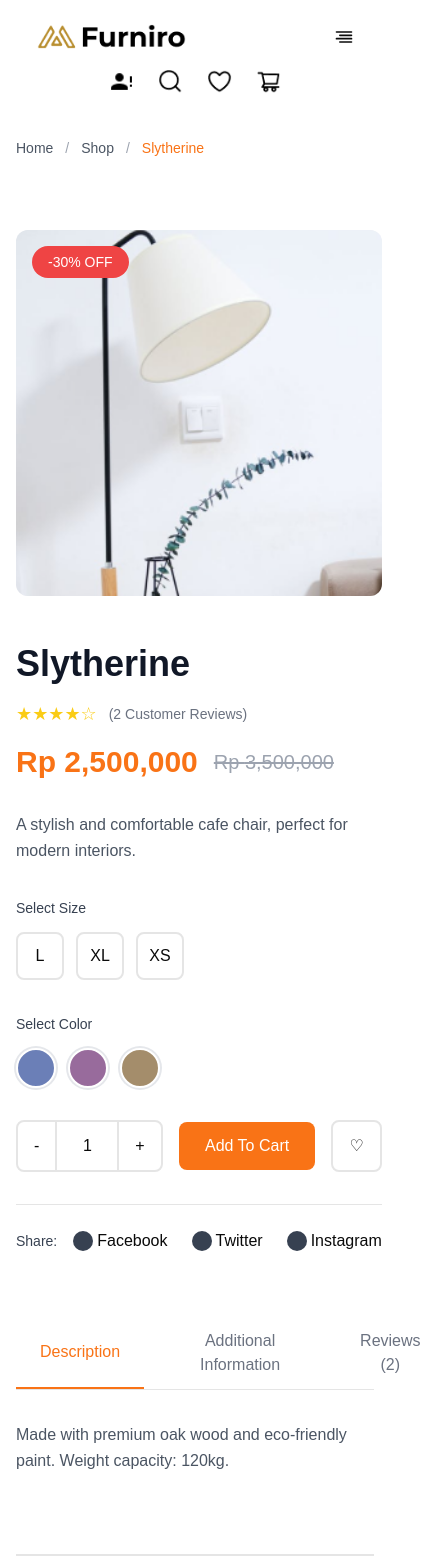
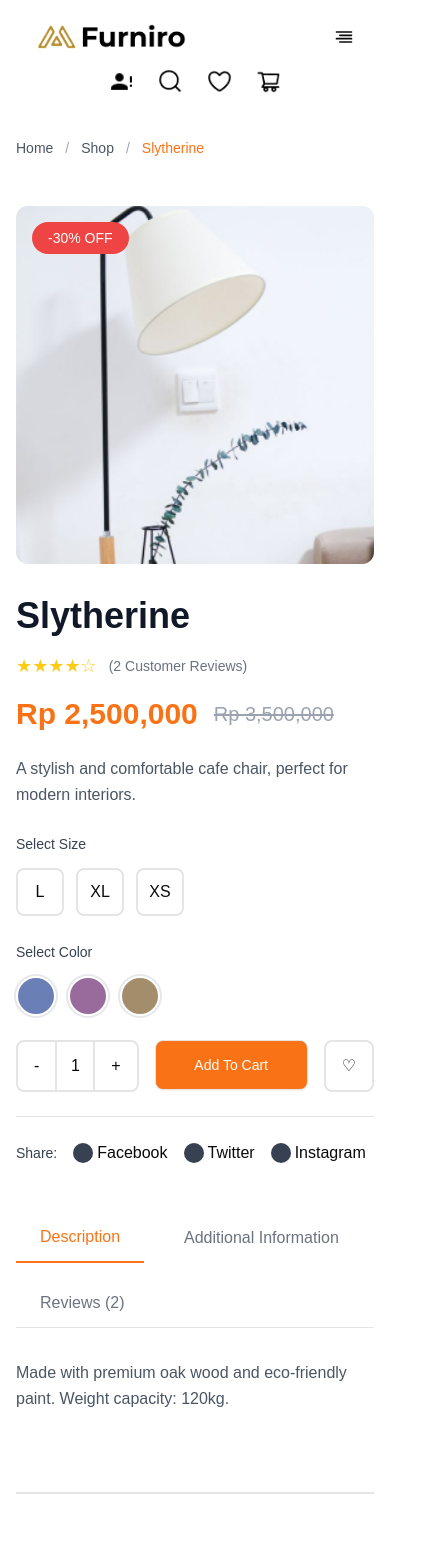
Before and after one commit to ShaziaBinteSattar/furniro-Market-Place, a Next.js app: page /shop/1 in a window 390 px wide. Shown: the top 1562 px of the page, 445 px wide, since content can reach past the window. Built offline with nearby package versions, Linux system fonts and the light colour scheme.

Commit message:
more working

```diff
--- a/app/layout.tsx
+++ b/app/layout.tsx
@@ -1,6 +1,7 @@
 import type { Metadata } from "next";
 import localFont from "next/font/local";
 import "./globals.css";
+import { Toaster } from 'sonner';
 
 const geistSans = localFont({
   src: "./fonts/GeistVF.woff",
@@ -29,6 +30,7 @@ export default function RootLayout({
         className={`${geistSans.variable} ${geistMono.variable} antialiased`}
       >
         {children}
+        <Toaster />
       </body>
     </html>
   );
--- a/app/shop/[id]/page.tsx
+++ b/app/shop/[id]/page.tsx
@@ -14,6 +14,7 @@ import Footer from '@/components/Footer';
 import Link from 'next/link';
 import Cards from '@/components/Cards';
 import { toast } from 'sonner';
+import { Button } from '@/components/ui/button';
 
 const SingleProduct = () => {
 
@@ -246,6 +247,22 @@ const SingleProduct = () => {
   const colorOptions = ['#6B7FB7', '#986B9C', '#A48D6B'];
   const sizeOptions = ['L', 'XL', 'XS'];
 
+  // Add state for quantity
+  const [quantity, setQuantity] = React.useState(1);
+
+  // Add to cart handler
+  const handleAddToCart = () => {
+    console.log("click buton");
+
+    toast.success(`Added ${quantity} ${product?.name} to cart`, {
+      description: `Quantity: ${quantity}`,
+      action: {
+        label: "View Cart",
+        onClick: () => console.log("View cart clicked"),
+      },
+    });
+  };
+
   if (!product) {
     return (
       <>
@@ -260,8 +277,8 @@ const SingleProduct = () => {
   return (
     <>
       <Navbar />
-      <div className="max-w-7xl mx-auto px-4 py-6">
-        <div className="flex items-center gap-3 text-sm">
+      <div className="max-w-7xl mx-auto px-4 sm:px-6 py-6">
+        <div className="flex flex-wrap items-center gap-3 text-sm">
           <Link href="/" className="text-gray-600 hover:text-orange-500">Home</Link>
           <span className="text-gray-400">/</span>
           <Link href="/shop" className="text-gray-600 hover:text-orange-500">Shop</Link>
@@ -270,9 +287,9 @@ const SingleProduct = () => {
         </div>
       </div>
 
-      <div className="max-w-7xl mx-auto px-4 sm:px-6 lg:px-8 py-12">
-        <div className="grid md:grid-cols-2 gap-12">
-          <div className="relative aspect-square rounded-xl overflow-hidden bg-gray-100">
+      <div className="max-w-7xl mx-auto px-4 sm:px-6 lg:px-8 py-6 sm:py-12">
+        <div className="grid md:grid-cols-2 gap-8 lg:gap-12">
+          <div className="relative aspect-square w-full rounded-xl overflow-hidden bg-gray-100">
             <Image
               src={product.image || '/placeholder.jpg'}
               alt={product.name}
@@ -292,7 +309,7 @@ const SingleProduct = () => {
             )}
           </div>
 
-          <div className="flex flex-col space-y-8">
+          <div className="flex flex-col space-y-6 sm:space-y-8">
             <div className="space-y-4">
               <h1 className="text-4xl font-bold text-gray-900">{product.name}</h1>
               <div className="flex items-center gap-3">
@@ -346,33 +363,43 @@ const SingleProduct = () => {
               </div>
             </div>
 
-            <div className="flex items-center gap-4">
-              <div className="flex border-2 rounded-lg overflow-hidden">
-                <button className="px-4 py-3 hover:bg-gray-100 transition-colors">-</button>
-                <input type="text" value="1" className="w-16 text-center border-x-2" />
-                <button className="px-4 py-3 hover:bg-gray-100 transition-colors">+</button>
+            <div className="flex flex- sm: items-stretch sm:items-center gap-4">
+              <div className="flex  border-2 rounded-lg overflow-hidden">
+                <button
+                  className="px-4 py-3 hover:bg-gray-100 transition-colors"
+                  onClick={() => setQuantity(Math.max(1, quantity - 1))}
+                >
+                  -
+                </button>
+                <input
+                  type="text"
+                  value={quantity}
+                  onChange={(e) => setQuantity(Number(e.target.value))}
+                  className="md:w-16 w-10 text-center border-x-2"
+                />
+                <button
+                  className="px-4 py-3 hover:bg-gray-100 transition-colors"
+                  onClick={() => setQuantity(quantity + 1)}
+                >
+                  +
+                </button>
               </div>
-              <button
-      onClick={() =>
-        toast("Event has been created", {
-          description: "Sunday, December 03, 2023 at 9:00 AM",
-          action: {
-            label: "Undo",
-            onClick: () => console.log("Undo"),
-          },
-        })
-      } className="flex-1 bg-orange-500 text-white py-3 px-6 rounded-lg
-                hover:bg-orange-600 transition-colors font-medium">
+              <Button
+      variant="outline"
+      onClick={handleAddToCart}
+                className="flex-1 bg-orange-500 text-white py-6 px-6 rounded-lg
+                  hover:bg-orange-600 transition-colors font-medium"
+              >
                 Add To Cart
-              </button>
+              </Button>
               <button className="px-4 py-3 border-2 rounded-lg hover:bg-gray-50 transition-colors">
                 ♡
               </button>
             </div>
 
-            <div className="flex items-center  gap-4 pt-6 border-t">
+            <div className="flex flex-wrap items-center gap-4 pt-6 border-t">
               <span className="text-sm font-medium text-gray-700">Share:</span>
-              <div className="flex items-center justify-center gap-6 ">
+              <div className="flex flex-wrap items-center gap-4 sm:gap-6">
                 {['Facebook', 'Twitter', 'Instagram'].map((social) => (
                   <div className='flex items-center justify-center gap-1'>
                     <button key={social}
@@ -385,9 +412,8 @@ const SingleProduct = () => {
           </div>
         </div>
 
-        {/* Enhanced tabbed section */}
-        <div className="mt-16">
-          <div className="border-b flex gap-8">
+        <div className="mt-12 sm:mt-16">
+          <div className="border-b flex flex-wrap gap-4 sm:gap-8">
             <button className="px-6 py-3 border-b-2 border-orange-500 font-medium text-orange-500">
               Description
             </button>
@@ -405,7 +431,7 @@ const SingleProduct = () => {
           </div>
         </div>
       </div>
-      <div className='m-10 text-center'>
+      <div className='m-4 sm:m-10 text-center'>
 
        <h1 className='text-3xl m-10 font-bold'>
 
```
